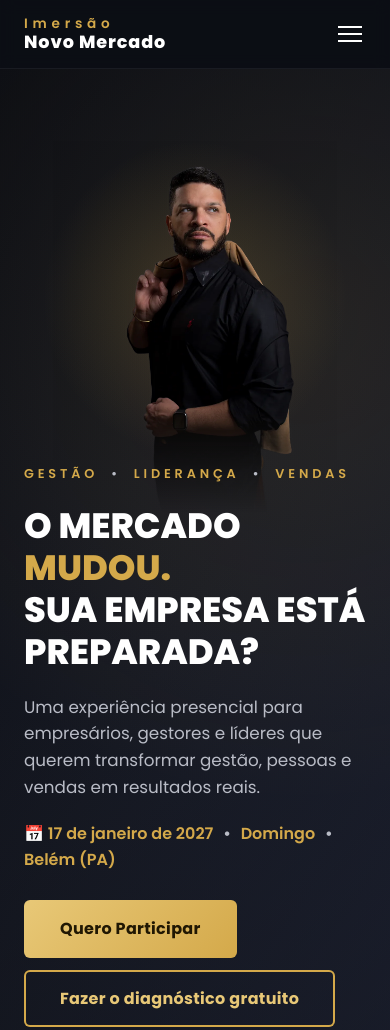
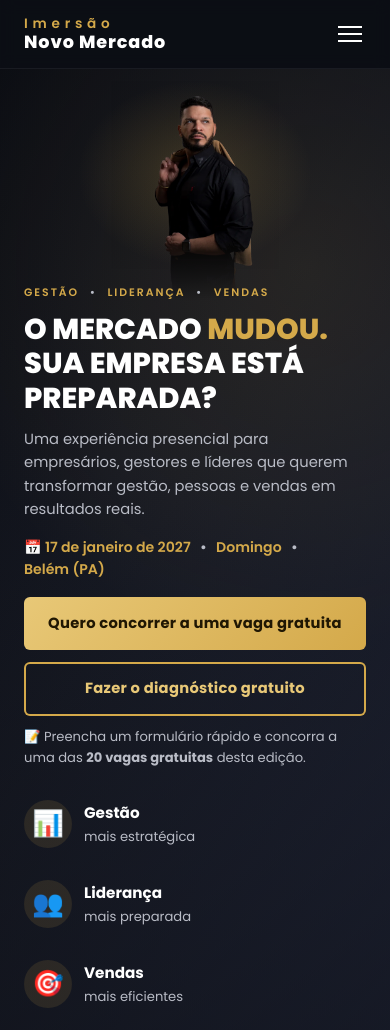
Before and after one commit to RicardoCarvalhoGit/Imers-o-Novo-Mercado, a plain HTML site: page index.html in a window 390 px wide. Shown: the top 1030 px of the page. Drawn offline with Linux system fonts and the light colour scheme; a script that the page names is missing; a web font is replaced by a local one.

Commit message:
Deixa claro que o CTA é para concorrer às 20 vagas gratuitas e compacta o hero no mobile
- Botões "Quero participar" passam a "Quero concorrer a uma vaga gratuita" (menu: "Concorrer a uma vaga")
- Frase abaixo dos botões do hero e nova pergunta no FAQ sobre as 20 vagas gratuitas
- Hero compacto no mobile para os botões aparecerem já na primeira tela

Co-Authored-By: Claude Opus 5.5 <noreply@anthropic.com>

```diff
--- a/css/style.css
+++ b/css/style.css
@@ -98,10 +98,17 @@ p { margin: 0 0 16px; }
   transform: translateY(-2px);
 }
 
-.hero-btn-diagnostico { margin-left: 12px; }
+.hero-ctas {
+  display: flex;
+  flex-wrap: wrap;
+  gap: 12px;
+}
 
-@media (max-width: 600px) {
-  .hero-btn-diagnostico { margin-left: 0; margin-top: 12px; }
+.cta-note {
+  margin-top: 14px;
+  font-size: 0.88rem;
+  color: var(--color-text-muted);
+  max-width: 560px;
 }
 
 .main-nav .nav-diagnostico { color: var(--color-gold); font-weight: 600; }
@@ -262,15 +269,18 @@ p { margin: 0 0 16px; }
 }
 
 @media (max-width: 899px) {
+  /* Hero compacto no mobile: os botões precisam aparecer já na primeira tela */
   .hero {
     flex-direction: column;
-    padding-top: 72px;
+    min-height: 0;
+    padding: 12px 0 48px;
   }
 
   .hero-photo {
-    width: min(78%, 340px);
-    height: 44vh;
-    margin: 0 auto -48px;
+    width: min(60%, 260px);
+    height: 26vh;
+    max-height: 220px;
+    margin: 0 auto -16px;
   }
 }
 
@@ -334,6 +344,22 @@ p { margin: 0 0 16px; }
   flex-wrap: wrap;
   gap: 32px;
   margin-top: 48px;
+}
+
+/* Tipografia compacta do hero no mobile (precisa vir depois das regras base) */
+@media (max-width: 899px) {
+  .hero-tags { margin-bottom: 10px; font-size: 0.68rem; letter-spacing: 0.18em; }
+  .hero-title { font-size: clamp(1.5rem, 7.4vw, 2.2rem); margin-bottom: 12px; }
+  .hero-subtitle { font-size: 0.92rem; margin-bottom: 18px; }
+  .hero-date { margin-top: -4px; margin-bottom: 16px; font-size: 0.88rem; }
+  .hero-ctas .btn { flex: 1 1 100%; padding: 15px 20px; text-align: center; font-size: 0.92rem; }
+  .cta-note { font-size: 0.82rem; margin-top: 10px; }
+  .hero-stats { margin-top: 32px; }
+}
+
+/* Celulares com tela baixa: esconde o subtítulo para não empurrar os botões */
+@media (max-width: 899px) and (max-height: 680px) {
+  .hero-subtitle { display: none; }
 }
 
 .hero-stat {
@@ -887,3 +913,5 @@ p { margin: 0 0 16px; }
     border-bottom: 1px solid rgba(255,255,255,0.08);
   }
 }
+
+.nowrap { white-space: nowrap; }
--- a/index.html
+++ b/index.html
@@ -65,7 +65,7 @@ src="https://www.facebook.com/tr?id=1451553376536038&ev=PageView&noscript=1"
       <a href="/diagnostico/" class="nav-diagnostico" data-diagnostico-origem="menu">Diagnóstico gratuito</a>
     </nav>
 
-    <a href="https://wa.me/5511982273141?text=Ol%C3%A1%2C%20quero%20participar%20da%20imers%C3%A3o%20novo%20mercado" class="btn btn-primary btn-nav" target="_blank" rel="noopener" data-tally-width="900" data-tally-layout="modal" data-tally-open="BzNNd7" data-tally-emoji-text="👋" data-tally-emoji-animation="wave" data-tally-form-events-forwarding="1" data-tally-hidden-origem="menu">Quero participar</a>
+    <a href="https://wa.me/5511982273141?text=Ol%C3%A1%2C%20quero%20participar%20da%20imers%C3%A3o%20novo%20mercado" class="btn btn-primary btn-nav" target="_blank" rel="noopener" data-tally-width="900" data-tally-layout="modal" data-tally-open="BzNNd7" data-tally-emoji-text="👋" data-tally-emoji-animation="wave" data-tally-form-events-forwarding="1" data-tally-hidden-origem="menu">Concorrer a uma vaga</a>
 
     <button class="menu-toggle" id="menuToggle" aria-label="Abrir menu">
       <span></span><span></span><span></span>
@@ -84,10 +84,13 @@ src="https://www.facebook.com/tr?id=1451553376536038&ev=PageView&noscript=1"
     <p class="hero-tags">Gestão <span class="dot">•</span> Liderança <span class="dot">•</span> Vendas</p>
     <h1 class="hero-title">O MERCADO <span class="highlight">MUDOU.</span><br>SUA EMPRESA ESTÁ PREPARADA?</h1>
     <p class="hero-subtitle">Uma experiência presencial para empresários, gestores e líderes que querem transformar gestão, pessoas e vendas em resultados reais.</p>
-    <p class="hero-date"><span aria-hidden="true">📅</span> 17 de janeiro de 2027 <span class="dot">•</span> Domingo <span class="dot">•</span> Belém (PA)</p>
+    <p class="hero-date"><span aria-hidden="true">📅</span> 17 de janeiro de 2027 <span class="dot">•</span> Domingo <span class="dot">•</span> <span class="nowrap">Belém (PA)</span></p>
 
-    <a href="https://wa.me/5511982273141?text=Ol%C3%A1%2C%20quero%20participar%20da%20imers%C3%A3o%20novo%20mercado" class="btn btn-primary btn-lg" target="_blank" rel="noopener" data-tally-width="900" data-tally-layout="modal" data-tally-open="BzNNd7" data-tally-emoji-text="👋" data-tally-emoji-animation="wave" data-tally-form-events-forwarding="1" data-tally-hidden-origem="hero">Quero Participar</a>
-    <a href="/diagnostico/" class="btn btn-outline btn-lg hero-btn-diagnostico" data-diagnostico-origem="hero">Fazer o diagnóstico gratuito</a>
+    <div class="hero-ctas">
+      <a href="https://wa.me/5511982273141?text=Ol%C3%A1%2C%20quero%20participar%20da%20imers%C3%A3o%20novo%20mercado" class="btn btn-primary btn-lg" target="_blank" rel="noopener" data-tally-width="900" data-tally-layout="modal" data-tally-open="BzNNd7" data-tally-emoji-text="👋" data-tally-emoji-animation="wave" data-tally-form-events-forwarding="1" data-tally-hidden-origem="hero">Quero concorrer a uma vaga gratuita</a>
+      <a href="/diagnostico/" class="btn btn-outline btn-lg" data-diagnostico-origem="hero">Fazer o diagnóstico gratuito</a>
+    </div>
+    <p class="cta-note"><span aria-hidden="true">📝</span> Preencha um formulário rápido e concorra a uma das <strong>20 vagas gratuitas</strong> desta edição.</p>
 
     <div class="hero-stats">
       <div class="hero-stat">
@@ -267,6 +270,10 @@ src="https://www.facebook.com/tr?id=1451553376536038&ev=PageView&noscript=1"
         <div class="faq-answer"><p>Empresários, donos de negócio, diretores, gestores e líderes que desejam melhorar a gestão, o desenvolvimento de pessoas e os resultados comerciais da sua empresa.</p></div>
       </div>
       <div class="faq-item">
+        <button class="faq-question">Como funcionam as vagas gratuitas? <span>+</span></button>
+        <div class="faq-answer"><p>Esta edição tem 20 vagas gratuitas. Para concorrer, clique em "Quero concorrer a uma vaga gratuita" e preencha o formulário rápido. Nossa equipe analisa os cadastros e entra em contato pelo WhatsApp para confirmar sua participação.</p></div>
+      </div>
+      <div class="faq-item">
         <button class="faq-question">Preciso ser dono de uma empresa? <span>+</span></button>
         <div class="faq-answer"><p>Não. A imersão também é indicada para gestores e líderes que respondem por equipes e resultados, mesmo sem serem os donos do negócio.</p></div>
       </div>
@@ -287,8 +294,8 @@ src="https://www.facebook.com/tr?id=1451553376536038&ev=PageView&noscript=1"
     <div class="faq-cta">
       <h3>O mercado mudou.<br>Está na hora de evoluir.</h3>
       <p>Gestão. Liderança. Vendas.</p>
-      <a href="https://wa.me/5511982273141?text=Ol%C3%A1%2C%20quero%20participar%20da%20imers%C3%A3o%20novo%20mercado" class="btn btn-primary btn-lg" target="_blank" rel="noopener" data-tally-width="900" data-tally-layout="modal" data-tally-open="BzNNd7" data-tally-emoji-text="👋" data-tally-emoji-animation="wave" data-tally-form-events-forwarding="1" data-tally-hidden-origem="faq_final">Quero Participar</a>
-      <p class="faq-cta-small">Dê o primeiro passo para colocar sua empresa em um novo nível.</p>
+      <a href="https://wa.me/5511982273141?text=Ol%C3%A1%2C%20quero%20participar%20da%20imers%C3%A3o%20novo%20mercado" class="btn btn-primary btn-lg" target="_blank" rel="noopener" data-tally-width="900" data-tally-layout="modal" data-tally-open="BzNNd7" data-tally-emoji-text="👋" data-tally-emoji-animation="wave" data-tally-form-events-forwarding="1" data-tally-hidden-origem="faq_final">Quero concorrer a uma vaga gratuita</a>
+      <p class="faq-cta-small">Preencha o formulário e concorra a uma das 20 vagas gratuitas desta edição.</p>
       <p class="faq-cta-diagnostico">Ainda não sabe quanto os gargalos custam para você? <a href="/diagnostico/" data-diagnostico-origem="faq_final">Faça o diagnóstico gratuito →</a></p>
     </div>
   </div>
```
